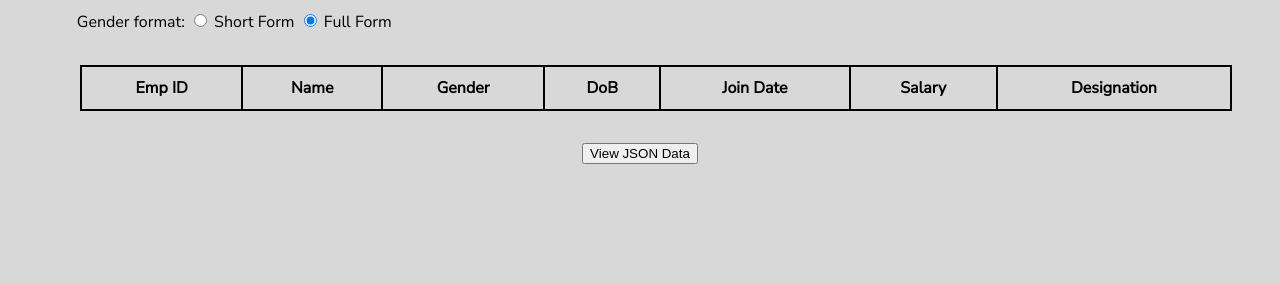
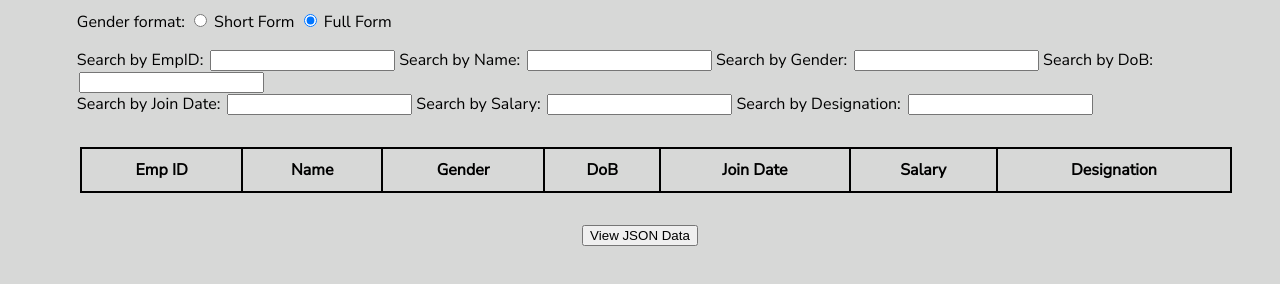
Before and after one commit to IshaanBose2147116/lab-program-01, a plain HTML site: page admin_dashboard.html in a window 1280 px wide. Shown: the part 174-458 px from the top of the page. Drawn offline with nearby package versions, Linux system fonts and the light colour scheme; no server answers.

Commit message:
added search filter

```diff
--- a/admin_dashboard.html
+++ b/admin_dashboard.html
@@ -38,6 +38,15 @@
                     <input type="radio" id="full" name="format" value="full" checked />
                     <label for="full">Full Form</label>
                 </div>
+                <div style="margin-top: 1em;">
+                    Search by EmpID: <input type="text" id="search" ng-model="search.empID" style="margin-left: 0.2em;" />
+                    Search by Name: <input type="text" id="search" ng-model="search.name" style="margin-left: 0.2em;" />
+                    Search by Gender: <input type="text" id="search" ng-model="search.gender" style="margin-left: 0.2em;" />
+                    Search by DoB: <input type="text" id="search" ng-model="search.dob" style="margin-left: 0.2em;" /><br/>
+                    Search by Join Date: <input type="text" id="search" ng-model="search.joinDate" style="margin-left: 0.2em;" />
+                    Search by Salary: <input type="text" id="search" ng-model="search.salary" style="margin-left: 0.2em;" />
+                    Search by Designation: <input type="text" id="search" ng-model="search.designation" style="margin-left: 0.2em;" />
+                </div>
             </div>
             <div class="database-details-container">
                 <table class="db-disp" id="db-disp">
@@ -50,7 +59,7 @@
                         <th>Salary</th>
                         <th>Designation</th>
                     </tr>
-                    <tr ng-repeat="emp in employees | orderBy: 'empID'">
+                    <tr ng-repeat="emp in employees | orderBy: 'empID' | filter: search">
                         <td> {{ emp.empID | custFormat }} </td>
                         <td> {{ emp.name | nameFormat }} </td>
                         <td> {{ emp.gender | uppercase | limitTo : genderLimit }} </td>
--- a/scripts/admin_dashboard.js
+++ b/scripts/admin_dashboard.js
@@ -1,3 +1,4 @@
+var filterBy = "empid";
 document.getElementsByTagName("pre")[0].style.display = "none";
 
 const button = document.getElementById("json");
@@ -56,7 +57,6 @@ app.controller("dataController", ($scope, $http) => {
     $http.get("https://gist.githubusercontent.com/IshaanBose2147116/b75c1226ac9cb263882fcd3a69551ece/raw/62ad9060e9b770edd8d1fbe1067b1c2229359b6a/employee_data.json")
     .then((response) => {
         $scope.employees = response.data;
-        console.log($scope.employees);
 
         if (localStorage.addedRecords)
             $scope.addedRecords = localStorage.addedRecords;
```
